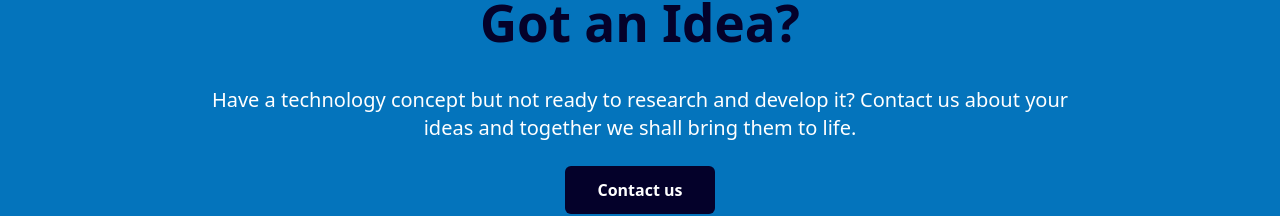
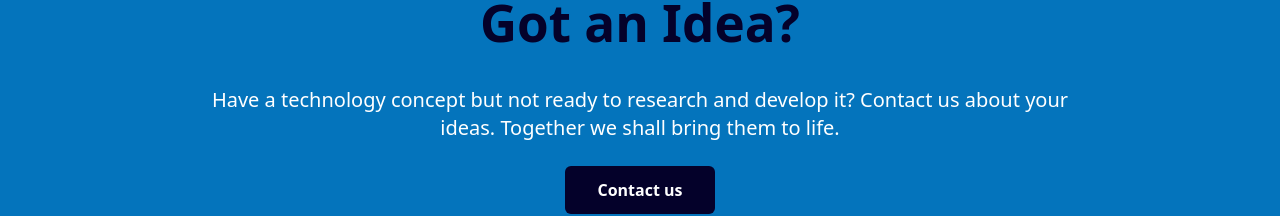
Before and after one commit to Daylun-Housing/DAYLUN, a Next.js app: page /Technologies in a window 1280 px wide. Shown: the part 5882-6098 px from the top of the page. Built offline with nearby package versions, Linux system fonts and the light colour scheme.

Commit message:
updates.

```diff
--- a/app/Technologies/Components/GotAnIdea.tsx
+++ b/app/Technologies/Components/GotAnIdea.tsx
@@ -17,7 +17,7 @@ export default function GotAnIdea() {
           </h2>
           <p className="text-lg md:text-xl leading-relaxed">
           Have a technology concept but not ready to research and develop it?
-          Contact us about your ideas and together we shall bring them to life.
+          Contact us about your ideas. Together we shall bring them to life.
           </p>
 
            <br />
```
